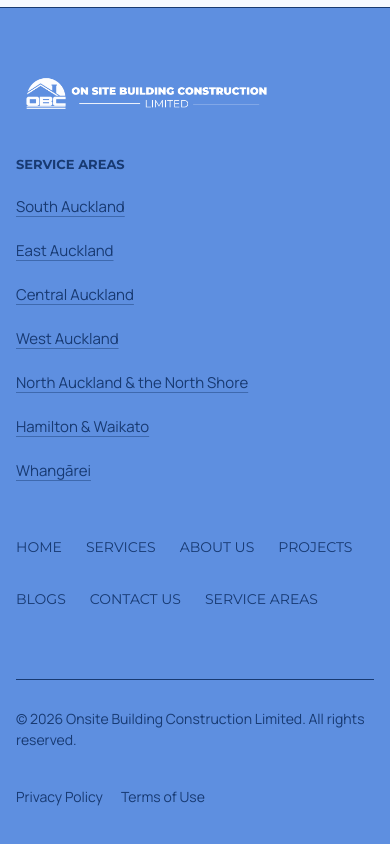
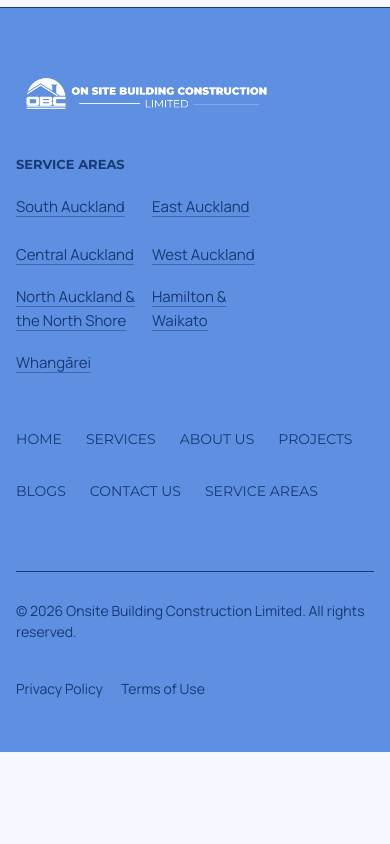
Before and after one commit to GMFB-Web-Dev/On-Site-Building, a Next.js app: page /terms in a window 390 px wide. Shown: the part 4131-4975 px from the top of the page. After the commit the page ends 4883 px from the top, so only its background shows below. Built offline with nearby package versions, Linux system fonts and the light colour scheme.

Commit message:
Tighten footer service-area links into two-column grid

```diff
--- a/app/globals.css
+++ b/app/globals.css
@@ -199,7 +199,7 @@ a:focus-visible, button:focus-visible, input:focus-visible, select:focus-visible
 .footer-navigation a:hover { color: #fff; transform: translateY(-2px); }
 .footer-regions { display: grid; gap: 12px; margin-top: 24px; font: 400 15px/1.6 var(--font-manrope),sans-serif; }
 .footer-regions strong { font: 700 13px/1.6 var(--font-montserrat),sans-serif; text-transform: uppercase; }
-.footer-regions ul { display: grid; grid-template-columns: minmax(0,1fr); gap: 4px; margin: 0; padding: 0; list-style: none; }
+.footer-regions ul { display: grid; grid-template-columns: repeat(2,minmax(0,1fr)); column-gap: 14px; row-gap: 6px; align-items: start; margin: 0; padding: 0; list-style: none; }
 .footer-regions a { display: inline-block; max-width: 100%; padding-block: 4px; overflow-wrap: break-word; text-decoration: underline; text-underline-offset: 4px; text-decoration-color: rgba(24,58,114,.45); }
 .footer-regions a:hover { text-decoration-color: var(--navy); }
 .footer-bottom { display: flex; justify-content: center; gap: 24px; margin-top: 58px; padding-top: 28px; border-top: 1px solid var(--navy); font: 400 14px/1.5 var(--font-manrope),sans-serif; }
@@ -462,7 +462,7 @@ a.project-tile:hover img { transform: scale(1.055); }
   .footer-navigation { justify-content: flex-start; gap: 8px 24px; padding-top: 0; }
   .footer-navigation a,.footer-bottom a { display: inline-flex; min-height: 44px; align-items: center; }
   .footer-regions { gap: 10px; }
-  .footer-regions ul { gap: 0; }
+  .footer-regions ul { column-gap: 12px; row-gap: 4px; }
   .footer-regions a { display: inline-flex; align-items: center; min-height: 44px; }
   .footer-bottom { flex-direction: column; align-items: flex-start; }
   .section-heading h2 { font-size: clamp(36px,10vw,48px); }
```
